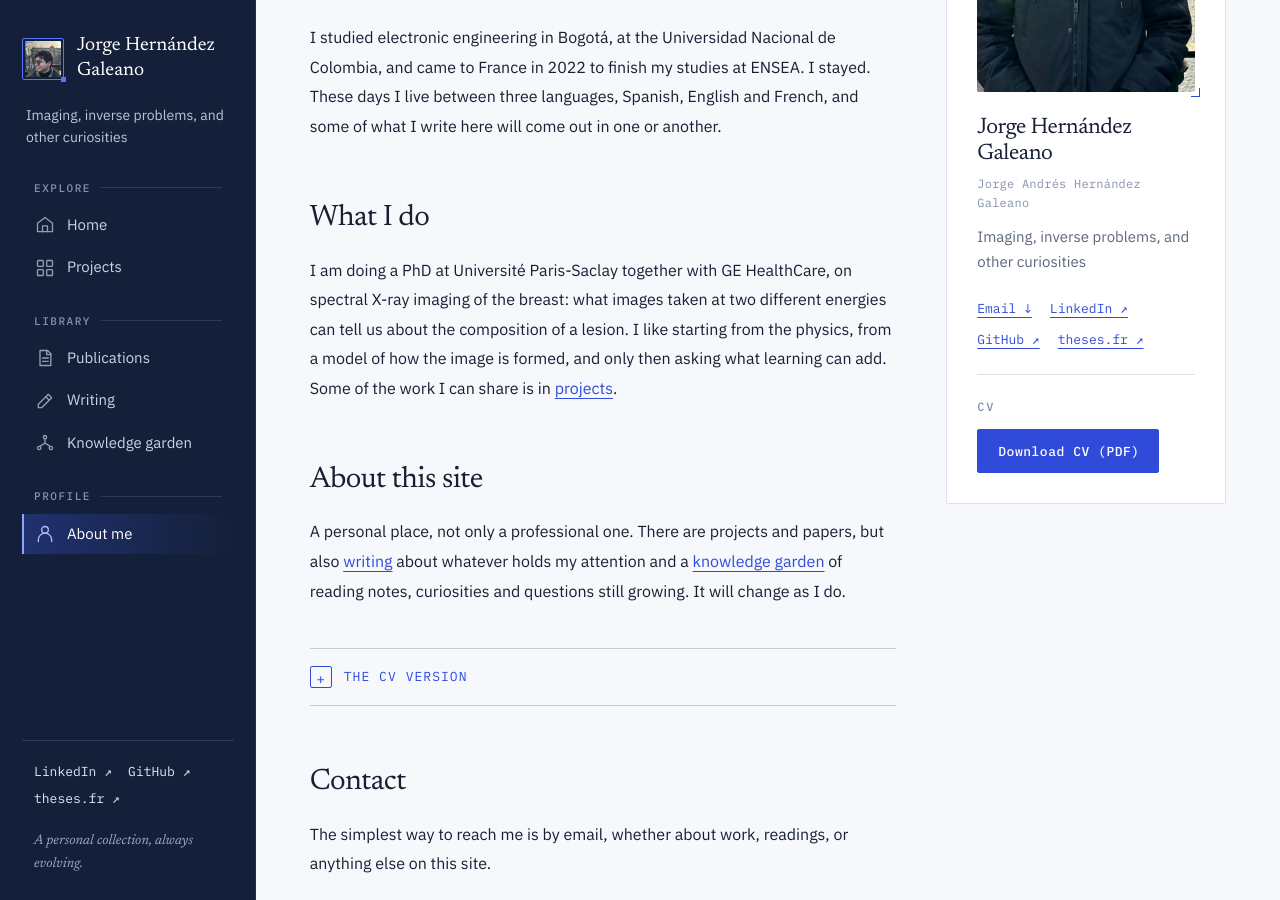
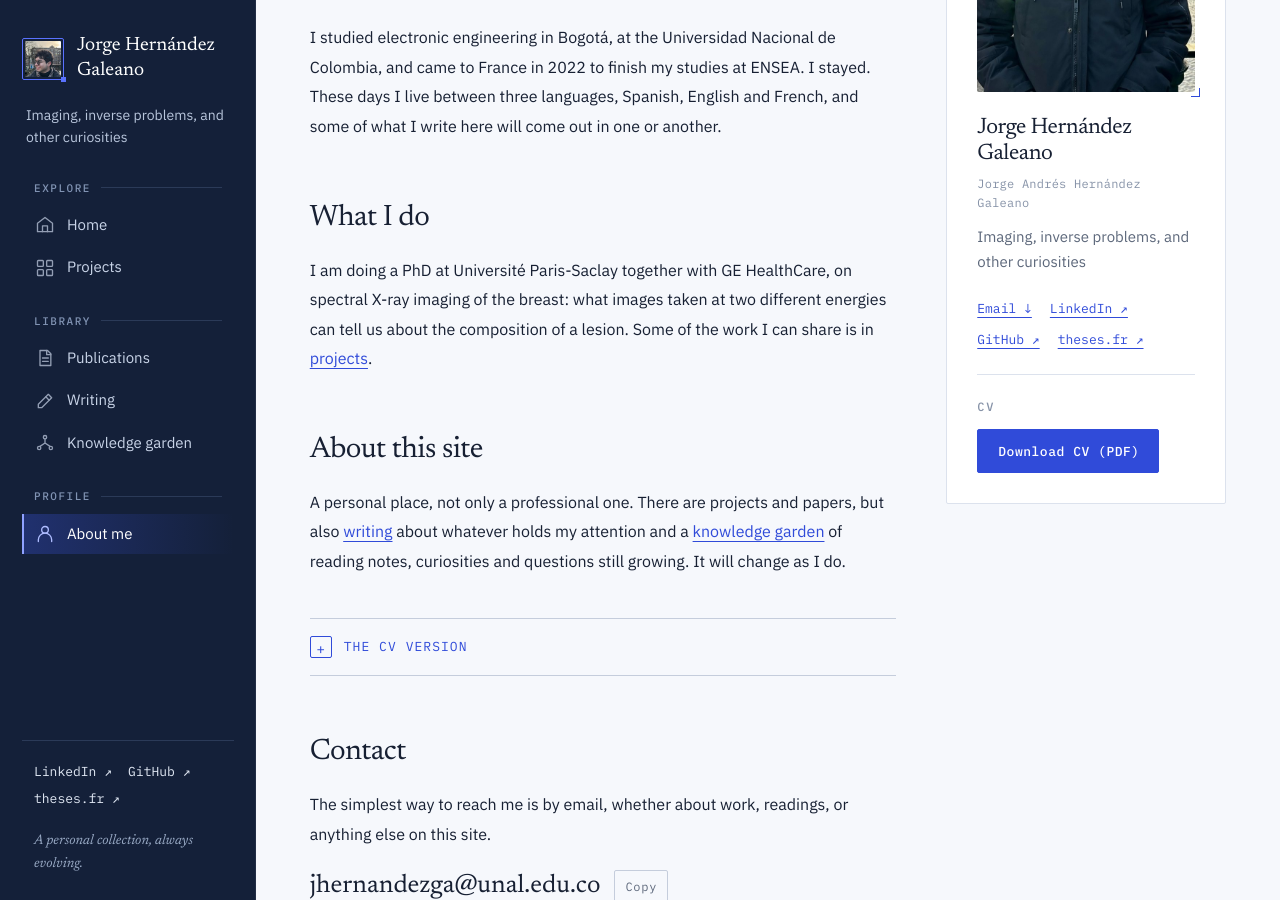
Before and after one commit to jhernandezga/jhernandezga.github.io, a Jekyll site: the page built from about.md, in a window 1280 px wide and 900 px high, scrolled down 694 px. Built offline with Jekyll 4.4.1, drawn with Linux system fonts in a browser that asks for light colours.

Commit message:
update 2

```diff
--- a/about.md
+++ b/about.md
@@ -13,7 +13,7 @@
 
 ## What I do
 
-I am doing a PhD at Université Paris-Saclay together with GE HealthCare, on spectral X-ray imaging of the breast: what images taken at two different energies can tell us about the composition of a lesion. I like starting from the physics, from a model of how the image is formed, and only then asking what learning can add. Some of the work I can share is in [projects]({{ '/projects/' | relative_url }}).
+I am doing a PhD at Université Paris-Saclay together with GE HealthCare, on spectral X-ray imaging of the breast: what images taken at two different energies can tell us about the composition of a lesion. Some of the work I can share is in [projects]({{ '/projects/' | relative_url }}).
 
 ## About this site
 
```
